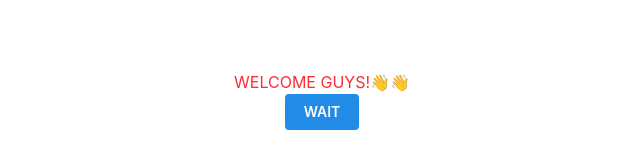
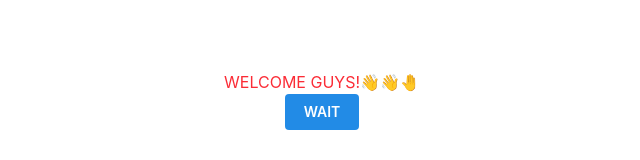
Before and after one commit to Iamfineboyygabriel/quick-retail, a React (Vite) app: page / in a window 1280 px wide. Shown: the part 300-460 px from the top of the page, without its empty margins (318-958 px from the left). Built offline with nearby package versions, Linux system fonts and the light colour scheme.

Commit message:
first commit

```diff
--- a/src/App.tsx
+++ b/src/App.tsx
@@ -3,7 +3,7 @@ import { Button } from "@mantine/core";
 export default function App() {
   return (
     <div className="flex flex-col justify-center items-center h-screen">
-      <h1 className="text-red-500">WELCOME GUYS!👋👋</h1>
+      <h1 className="text-red-500">WELCOME GUYS!👋👋🤚</h1>
       <Button type="submit">WAIT</Button>
     </div>
   );
```
